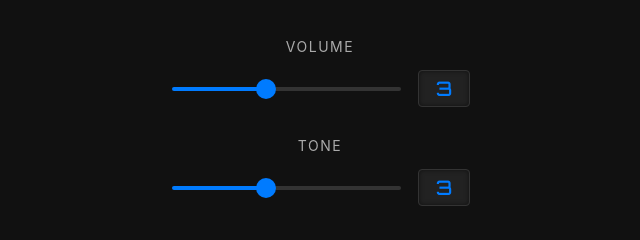
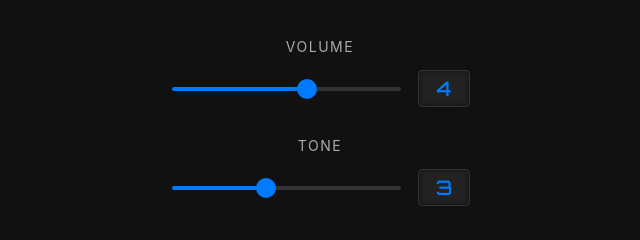
Before and after one commit to dillfrescott/noise, a plain HTML site: page index.html in a window 1280 px wide. Both pictures are taken after a click on the button 640 px from the left and 276 px from the top of the page. Shown: the part 338-578 px from the top of the page, 320-960 px from the left. Drawn offline with Linux system fonts and the light colour scheme.

Commit message:
Default vol to 4

```diff
--- a/index.html
+++ b/index.html
@@ -163,8 +163,8 @@
         <div class="control-group">
             <label for="volumeControl">Volume</label>
             <div class="slider-wrapper">
-                <input id="volumeControl" type="range" min="-40" max="0" value="-24" step="8">
-                <span id="volumeValue" class="lcd-display">3</span>
+                <input id="volumeControl" type="range" min="-40" max="0" value="-16" step="8">
+                <span id="volumeValue" class="lcd-display">4</span>
             </div>
         </div>
 
```
